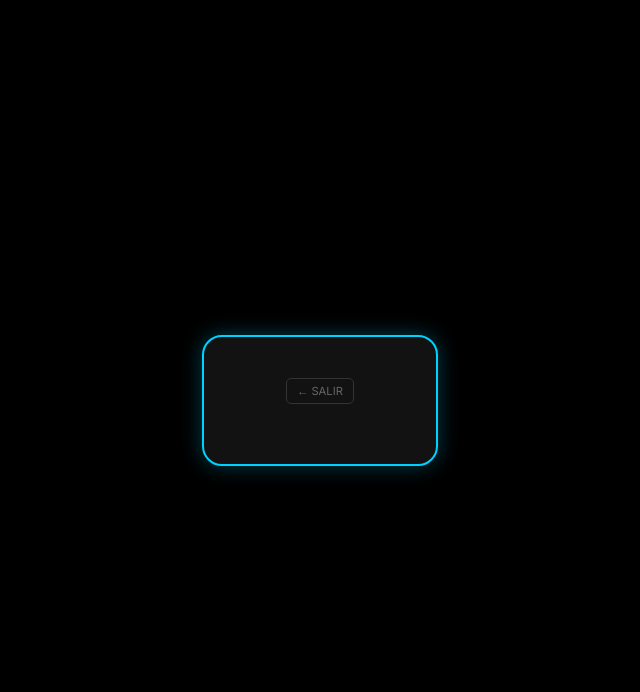
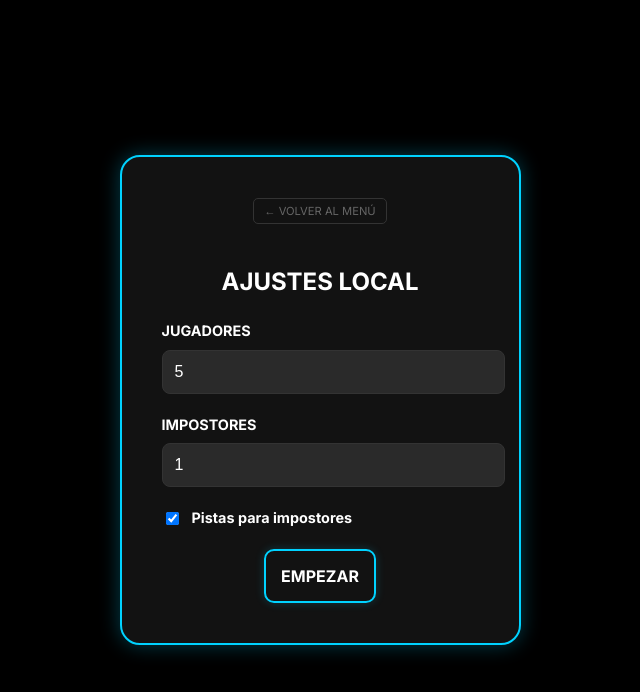
Before and after one commit to gamarraenzojosue-oss/impostorjuego, a React (Vite) app: page / in a window 1280 px wide. Both pictures are taken after a click on the button "MODO LOCAL". Shown: the top 692 px of the page, without its empty margins (362-1002 px from the left). Built offline with nearby package versions, Linux system fonts and the light colour scheme.

Commit message:
Solucion pantalla blanca online y flujo de invitados corregido

```diff
--- a/src/App.jsx
+++ b/src/App.jsx
@@ -4,7 +4,6 @@ import { listaPalabras } from "./data/palabras";
 import { initializeApp } from "firebase/app";
 import { getDatabase, ref, set, onValue, update, remove } from "firebase/database";
 
-// CONFIGURACIÓN DE FIREBASE
 const firebaseConfig = {
   apiKey: "AIzaSyBQEI6qDBQKH8Afk-ZrvD8xLknqFBTJmUk",
   authDomain: "juego-del-impostor-d01a5.firebaseapp.com",
@@ -27,6 +26,7 @@ export default function App() {
   const [esHost, setEsHost] = useState(false);
   const [revelado, setRevelado] = useState(false);
   const [verRecordatorio, setVerRecordatorio] = useState(false);
+  const [conectado, setConectado] = useState(false);
 
   const [numJugadores, setNumJugadores] = useState(5);
   const [numImpostores, setNumImpostores] = useState(1);
@@ -37,7 +37,6 @@ export default function App() {
   const [palabraRonda, setPalabraRonda] = useState("");
   const [jugadorActualLocal, setJugadorActualLocal] = useState(0);
 
-  // 1. Detectar sala por URL
   useEffect(() => {
     const params = new URLSearchParams(window.location.search);
     const salaParam = params.get("sala");
@@ -48,57 +47,64 @@ export default function App() {
     }
   }, []);
 
-  // 2. ESCUCHA ACTIVA DE FIREBASE (Corregida para invitados)
   useEffect(() => {
-    // Si estamos en modo online y TENEMOS un salaId, escuchamos SIEMPRE
-    if (modo === "online" && salaId) {
+    if (modo === "online" && salaId && conectado) {
       const salaRef = ref(db, 'salas/' + salaId.toUpperCase());
-
       const unsubscribe = onValue(salaRef, (snapshot) => {
         const data = snapshot.val();
         if (data) {
-          // Sincronización forzada de datos
           setEtapa(data.etapa);
           setPalabraRonda(data.palabraRonda || "");
-
+          setConPista(data.config?.conPista ?? true);
           const lista = data.jugadores ? Object.values(data.jugadores) : [];
           setJugadoresLista(lista);
-
-          // Actualizar mi rol constantemente
           const yo = lista.find(p => p.nombre === nombre.toUpperCase());
           if (yo) setMiRol(yo);
         } else {
-          // Si la sala desaparece y no estamos configurando, resetear
-          if (etapa !== "configuracion" && etapa !== "unirse" && etapa !== "invitacion") {
-            volverAlInicio();
-          }
+          if (conectado && etapa !== "configuracion") volverAlInicio();
         }
       });
       return () => unsubscribe();
     }
-  }, [modo, salaId, nombre]);
+  }, [modo, salaId, conectado]);
 
   const volverAlInicio = () => {
     setModo("inicio");
     setEtapa("configuracion");
     setSalaId("");
     setEsHost(false);
+    setConectado(false);
     setRevelado(false);
     setVerRecordatorio(false);
+    setJugadorActualLocal(0);
     window.history.replaceState({}, document.title, "/");
   };
 
-  const copiarLink = () => {
-    const link = `${window.location.origin}?sala=${salaId}`;
-    navigator.clipboard.writeText(link).then(() => alert("¡Link copiado!"));
+  const iniciarJuegoLocal = () => {
+    const item = listaPalabras[Math.floor(Math.random() * listaPalabras.length)];
+    setPalabraRonda(item.palabra);
+    let roles = Array(Number(numJugadores)).fill(null).map((_, i) => ({
+      nombre: `JUGADOR ${i + 1}`, tipo: "jugador", vivo: true
+    }));
+    let idxs = [...Array(Number(numJugadores)).keys()].sort(() => Math.random() - 0.5);
+    for (let i = 0; i < numImpostores; i++) {
+      roles[idxs[i]] = {
+        nombre: `JUGADOR ${idxs[i] + 1}`,
+        tipo: "impostor",
+        pista: conPista ? item.pistas[0] : null,
+        vivo: true
+      };
+    }
+    setJugadoresLista(roles);
+    setEtapa("revelar");
   };
 
   const crearSalaOnline = () => {
-    if (!nombre) return alert("Pon tu nombre");
+    if (!nombre) return alert("Escribe tu nombre");
     const id = Math.random().toString(36).substring(2, 6).toUpperCase();
     setSalaId(id);
     setEsHost(true);
-    // El Host crea la sala y entra al lobby
+    setConectado(true);
     set(ref(db, 'salas/' + id), {
       etapa: "lobby",
       config: { numJugadores, numImpostores, conPista },
@@ -106,43 +112,38 @@ export default function App() {
     }).then(() => setEtapa("lobby"));
   };
 
-  const aceptarInvitacion = () => {
+  const unirseASalaOnline = () => {
     if (!nombre || !salaId) return alert("Faltan datos");
-    // Al actualizar, el useEffect de arriba detectará el cambio y los meterá al lobby automáticamente
     update(ref(db, `salas/${salaId.toUpperCase()}/jugadores/${nombre.toUpperCase()}`), {
       nombre: nombre.toUpperCase(), vivo: true, host: false
     }).then(() => {
+      setConectado(true);
       setEtapa("lobby");
     });
   };
 
-  const iniciarPartidaOnline = () => {
+  const iniciarRevelacionOnline = () => {
     const item = listaPalabras[Math.floor(Math.random() * listaPalabras.length)];
     const updates = {};
     let baraja = [...jugadoresLista].sort(() => Math.random() - 0.5);
-
     jugadoresLista.forEach((p) => {
       const esImp = baraja.slice(0, numImpostores).some(imp => imp.nombre === p.nombre);
       updates[`salas/${salaId}/jugadores/${p.nombre}/tipo`] = esImp ? "impostor" : "jugador";
       updates[`salas/${salaId}/jugadores/${p.nombre}/pista`] = (esImp && conPista) ? item.pistas[0] : null;
       updates[`salas/${salaId}/jugadores/${p.nombre}/vivo`] = true;
     });
-
     updates[`salas/${salaId}/etapa`] = "revelar";
     updates[`salas/${salaId}/palabraRonda`] = item.palabra;
     update(ref(db), updates);
   };
 
-  const irALaArenaOnline = () => {
-    update(ref(db, `salas/${salaId}`), { etapa: "partida" });
-  };
-
   return (
     <div className="main-card">
-      {modo !== "inicio" && etapa !== "partida" && (
-        <button className="btn-back" onClick={volverAlInicio}>← SALIR</button>
+      {etapa !== "partida" && modo !== "inicio" && (
+        <button className="btn-back" onClick={volverAlInicio}>← VOLVER AL MENÚ</button>
       )}
 
+      {/* 1. MENÚ INICIAL */}
       {modo === "inicio" && (
         <>
           <h1 className="title-glow">IMPOSTOR</h1>
@@ -153,82 +154,116 @@ export default function App() {
         </>
       )}
 
-      {(etapa === "configuracion" || etapa === "invitacion" || etapa === "unirse") && modo === "online" && (
+      {/* 2. CONFIGURACIÓN (PARA LOCAL O HOST ONLINE) */}
+      {etapa === "configuracion" && modo !== "inicio" && !conectado && (
         <div className="setup-container">
-          <h2>{etapa === "invitacion" ? "SALA ENCONTRADA" : "CONFIGURAR"}</h2>
+          <h2>{modo === "online" ? "CREAR SALA ONLINE" : "AJUSTES LOCAL"}</h2>
+          {modo === "online" && (
             <input className="input-box" placeholder="TU NOMBRE" onChange={e => setNombre(e.target.value.toUpperCase())} />
-          {etapa === "unirse" && <input className="input-box" placeholder="CÓDIGO" value={salaId} onChange={e => setSalaId(e.target.value.toUpperCase())} />}
-
-          {etapa === "configuracion" && (
-            <>
+          )}
           <label>JUGADORES</label>
           <input type="number" className="input-box" value={numJugadores} onChange={e => setNumJugadores(e.target.value)} />
           <label>IMPOSTORES</label>
           <input type="number" className="input-box" value={numImpostores} onChange={e => setNumImpostores(e.target.value)} />
-            </>
+          <label className="checkbox-container">
+            <input type="checkbox" checked={conPista} onChange={() => setConPista(!conPista)} />
+            <span>Pistas para impostores</span>
+          </label>
+          <button className="btn-modern btn-start" onClick={modo === "online" ? crearSalaOnline : iniciarJuegoLocal}>
+            {modo === "online" ? "CREAR SALA" : "EMPEZAR"}
+          </button>
+          {modo === "online" && (
+            <button className="btn-back" style={{marginTop:'10px'}} onClick={() => setEtapa("unirse")}>Tengo un código</button>
           )}
-
-          <button className="btn-modern btn-start" onClick={etapa === "configuracion" ? crearSalaOnline : aceptarInvitacion}>
-            {etapa === "configuracion" ? "CREAR SALA" : "ENTRAR A JUGAR"}
-          </button>
         </div>
       )}
 
-      {etapa === "lobby" && (
+      {/* 3. PANTALLAS DE INVITADO (ONLINE) */}
+      {modo === "online" && (etapa === "invitacion" || etapa === "unirse") && !conectado && (
+        <div className="setup-container">
+          <h2>{etapa === "invitacion" ? "SALA ENCONTRADA" : "UNIRSE"}</h2>
+          <input className="input-box" placeholder="TU NOMBRE" onChange={e => setNombre(e.target.value.toUpperCase())} />
+          {etapa === "unirse" && (
+            <input className="input-box" placeholder="CÓDIGO (Ej: AX42)" value={salaId} onChange={e => setSalaId(e.target.value.toUpperCase())} />
+          )}
+          <button className="btn-modern btn-start" onClick={unirseASalaOnline}>ENTRAR A LA SALA</button>
+        </div>
+      )}
+
+      {/* 4. LOBBY (ESPERA) */}
+      {etapa === "lobby" && conectado && (
         <div className="lobby-container">
           <h2>SALA: {salaId}</h2>
-          <button className="btn-copy" onClick={copiarLink}>🔗 COPIAR LINK</button>
-          <p>Jugadores en sala: {jugadoresLista.length}</p>
+          {esHost && <button className="btn-copy" onClick={() => navigator.clipboard.writeText(`${window.location.origin}?sala=${salaId}`).then(()=>alert("¡Link copiado!"))}>🔗 COPIAR LINK</button>}
+          <p>Jugadores: {jugadoresLista.length}</p>
           <div className="lives-grid">
-            {jugadoresLista.map((p, i) => (
-              <div key={i} className="player-item">❤️ {p.nombre}</div>
-            ))}
+            {jugadoresLista.map((p, i) => <div key={i} className="player-item">❤️ {p.nombre}</div>)}
           </div>
           {esHost ? (
-            <button className="btn-modern btn-start" onClick={iniciarPartidaOnline}>EMPEZAR JUEGO</button>
+            <button className="btn-modern btn-start" onClick={iniciarRevelacionOnline}>REVELAR ROLES</button>
           ) : (
             <p className="animate-pulse">Esperando al anfitrión...</p>
           )}
         </div>
       )}
 
+      {/* 5. REVELAR PALABRA */}
       {etapa === "revelar" && (
         <div className="reveal-box">
-          <h2>{miRol?.nombre || nombre}</h2>
+          <h2>{modo === "local" ? jugadoresLista[jugadorActualLocal]?.nombre : (miRol?.nombre || nombre)}</h2>
           {!revelado ? (
-            <button className="btn-modern" onClick={() => setRevelado(true)}>VER MI ROL</button>
+            <button className="btn-modern" onClick={() => setRevelado(true)}>REVELAR ROL</button>
           ) : (
             <div>
-              {miRol?.tipo === "impostor" ? (
+              { (modo === "local" ? jugadoresLista[jugadorActualLocal].tipo : miRol?.tipo) === "impostor" ? (
+                <div className="role-card">
                   <span className="text-impostor">IMPOSTOR</span>
+                  {conPista && <p className="pista-text">Pista: {modo === "local" ? jugadoresLista[jugadorActualLocal].pista : miRol?.pista}</p>}
+                </div>
               ) : (
+                <div className="role-card">
+                  <p>TU PALABRA:</p>
                   <span className="text-palabra">{palabraRonda}</span>
+                </div>
               )}
-              <div style={{marginTop:'20px'}}>
-                {esHost ? (
-                  <button className="btn-modern" onClick={irALaArenaOnline}>IR A LA ARENA</button>
-                ) : (
-                  <p className="animate-pulse">Esperando al host para ir a la arena...</p>
-                )}
-              </div>
+              <button className="btn-modern" style={{marginTop:'25px'}} onClick={() => {
+                setRevelado(false);
+                if (modo === "local") {
+                  if (jugadorActualLocal + 1 < numJugadores) setJugadorActualLocal(jugadorActualLocal+1);
+                  else setEtapa("partida");
+                } else if (esHost) {
+                  update(ref(db, `salas/${salaId}`), { etapa: "partida" });
+                }
+              }}>
+                {modo === "local" && jugadorActualLocal + 1 < numJugadores ? "SIGUIENTE" : (esHost ? "IR A LA ARENA" : "ESPERANDO AL HOST...")}
+              </button>
             </div>
           )}
         </div>
       )}
 
+      {/* 6. PARTIDA (ARENA) */}
       {etapa === "partida" && (
         <div className="arena-container">
           <div className="lives-grid">
-            {jugadoresLista.map((p, idx) => (
-              <div key={idx} className={`player-item ${!p.vivo ? 'dead' : ''}`}
-                onClick={() => esHost && update(ref(db, `salas/${salaId}/jugadores/${p.nombre}`), { vivo: !p.vivo })}>
+            {jugadoresLista.map((p, i) => (
+              <div key={i} className={`player-item ${!p.vivo ? 'dead' : ''}`}
+                onClick={() => (esHost || modo === "local") && (modo === "local" ? (setJugadoresLista(prev => {let n=[...prev]; n[i].vivo=!n[i].vivo; return n;})) : update(ref(db, `salas/${salaId}/jugadores/${p.nombre}`), { vivo: !p.vivo }))}>
                 <span>{p.vivo ? "❤️" : "🖤"}</span><p>{p.nombre}</p>
               </div>
             ))}
           </div>
-          <button className="btn-copy" onClick={() => setVerRecordatorio(!verRecordatorio)}>👁️ RECORDAR MI ROL</button>
-          {verRecordatorio && <p>Eres: <strong>{miRol?.tipo === "impostor" ? "IMPOSTOR" : palabraRonda}</strong></p>}
-          {esHost && <button className="btn-modern btn-danger" onClick={() => remove(ref(db, 'salas/' + salaId))}>REINICIAR TODO</button>}
+          <button className="btn-copy" onClick={() => setVerRecordatorio(!verRecordatorio)}>👁️ RECORDAR ROL</button>
+          {verRecordatorio && (
+            <div className="recordatorio-popup">
+               { (modo === "local" ? jugadoresLista[jugadorActualLocal].tipo : miRol?.tipo) === "impostor" ? (
+                <p>Eres <strong>IMPOSTOR</strong>. {conPista && `Pista: ${modo === "local" ? jugadoresLista[jugadorActualLocal].pista : miRol?.pista}`}</p>
+              ) : (
+                <p>Palabra: <strong>{palabraRonda}</strong></p>
+              )}
+            </div>
+          )}
+          {(esHost || modo === "local") && <button className="btn-modern btn-danger" onClick={() => {if(modo === "online") remove(ref(db, 'salas/' + salaId)); volverAlInicio();}}>REINICIAR</button>}
         </div>
       )}
     </div>
```
Lines whose indentation alone changed are shown as unchanged.
